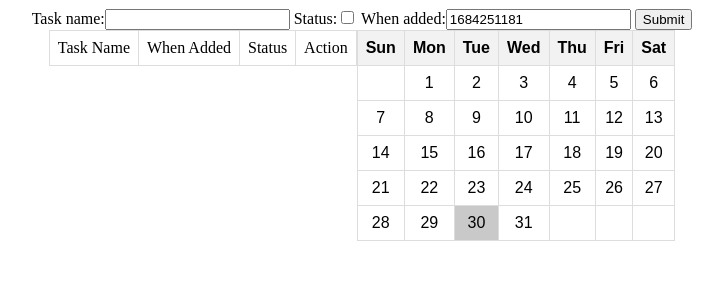
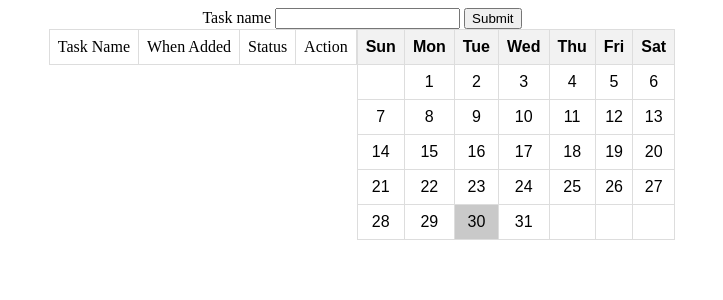
Before and after one commit to chaveniajeffry/django-todo, a Django app: page / in a window 1280 px wide. Shown: the top 300 px of the page, without its empty margins (278-1001 px from the left). Run offline with Django 3.2, Linux system fonts and the light colour scheme; data that the repository does not hold is empty.

Commit message:
change todo table field 'status' from boolean to char
-change field type of status from boolean to charfield
- update form of home
-update views to automatically add when_added and set the status to "new" every created task

```diff
--- a/djangoTodo/baseTodo/models.py
+++ b/djangoTodo/baseTodo/models.py
@@ -5,7 +5,7 @@ from django.utils import timezone
 # Create your models here.
 class Todo(models.Model):
     task_name = models.CharField(max_length=255)
-    status = models.BooleanField(default=False)
+    status = models.CharField(max_length=255)
     when_added = models.PositiveIntegerField(default=int(timezone.now().timestamp()))
     when_updated = models.PositiveIntegerField(blank=True, null=True)
 
--- a/djangoTodo/baseTodo/templates/baseTodo/home.html
+++ b/djangoTodo/baseTodo/templates/baseTodo/home.html
@@ -39,7 +39,10 @@
         <div id="addTaskContainer">
             <form action="{% url 'create-todo' %}" method="post">
                 {% csrf_token %}
-                {{ form }}
+
+                {{form.task_name.label}}
+                {{form.task_name}}
+
                 <input type="submit" value="Submit">
             </form>
         </div>
--- a/djangoTodo/baseTodo/views.py
+++ b/djangoTodo/baseTodo/views.py
@@ -3,6 +3,7 @@ from django.http import HttpResponse
 # Create your views here.
 from .models import Todo, RecentActivity
 from .form import TodoForm
+import datetime
 def home(request):
     return HttpResponse("Hello, world. You're at the base todo home.")
 
@@ -10,11 +11,8 @@ def home(request):
 def createTodo(request):
     if request.method == "POST":
         task = request.POST.get("task_name")
-        when_added = request.POST.get("when_added")
-        status = False
-        if request.POST.get("status"):
-            if request.POST.get("status") == "on":
-                status = True
+        when_added = int(datetime.datetime.today().timestamp())
+        status = "New"
         Todo.objects.create(
             task_name=task,
             when_added=when_added,
```
